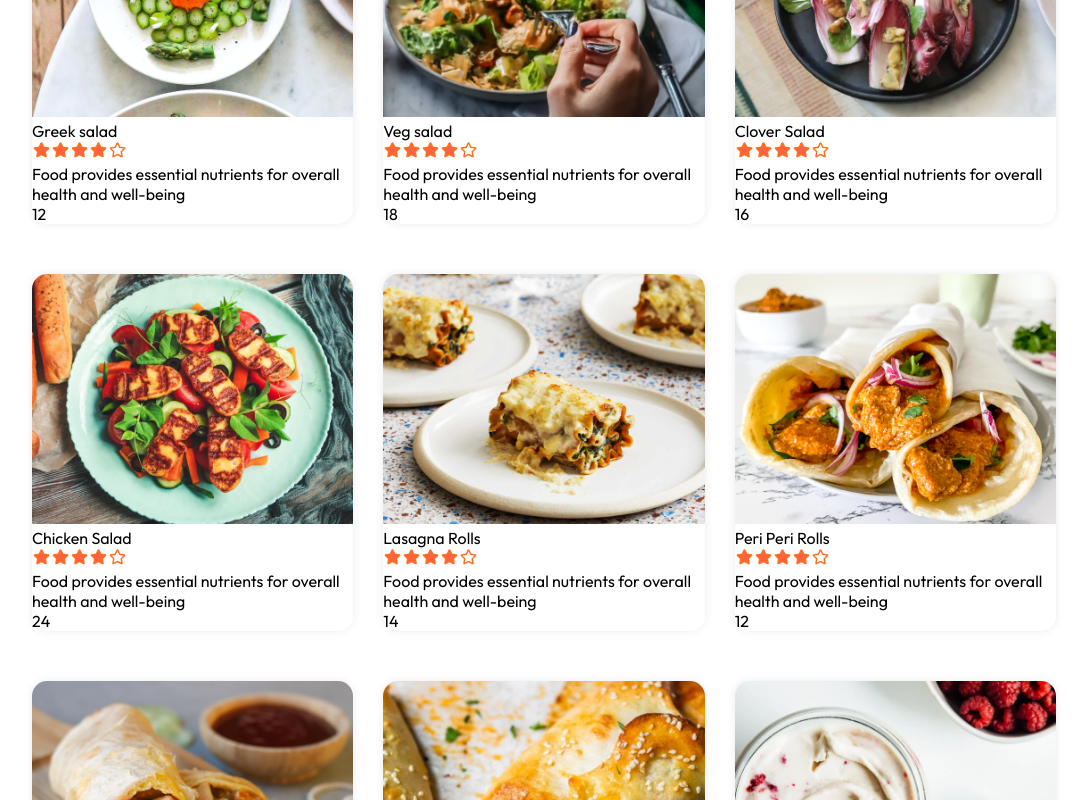
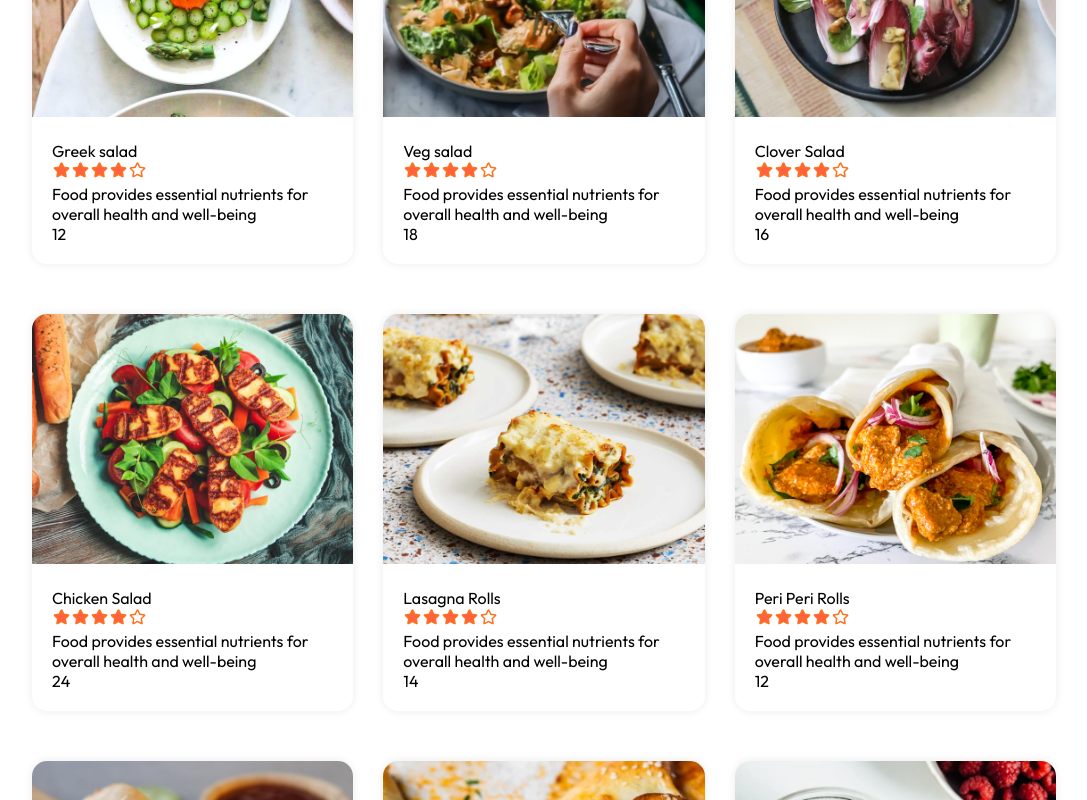
Before and after one commit to UdayChaudhary1/food-delivery-app, a React (Vite) app in the folder frontend/: page / in a window 1280 px wide. Shown: the part 1140-1940 px from the top of the page, without its empty margins (96-1183 px from the left). Built offline with nearby package versions, Linux system fonts and the light colour scheme.

Commit message:
Correct the spelling of food in class name

```diff
--- a/frontend/src/components/FoodItem/FoodItem.jsx
+++ b/frontend/src/components/FoodItem/FoodItem.jsx
@@ -7,7 +7,7 @@ const FoodItem = ({ id, name, price, description, image }) => {
       <div className="food-item-img-container">
         <img className="food-item-image" src={image} alt="" />
       </div>
-      <div className="foodt-item-info">
+      <div className="food-item-info">
         <div className="food-item-name-rating">
           <p>{name}</p>
           <img src={assets.rating_starts} alt="" />
```
